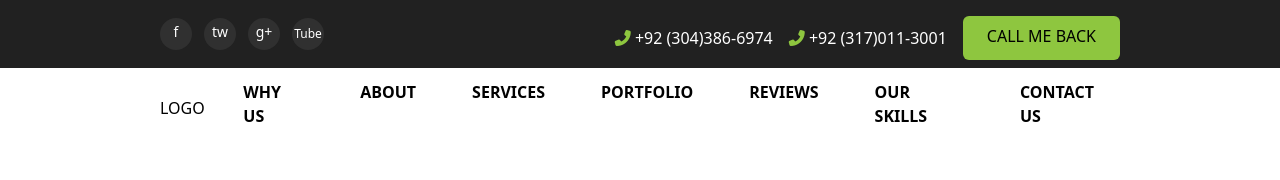
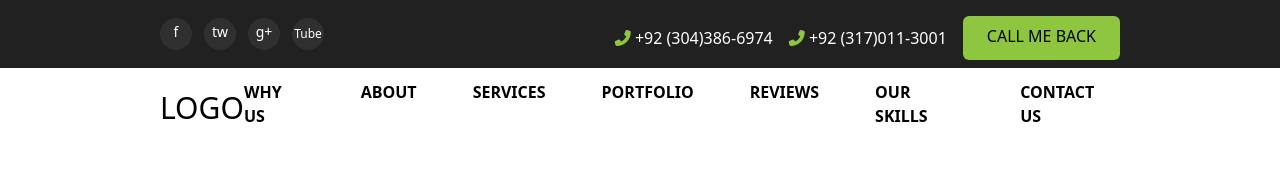
Before and after one commit to zaybali/PIAIC-HTML-CSS-Assignments, a website: page final_assignment_css/index.html in a window 1280 px wide. Shown: the top 180 px of the page. Drawn offline with Linux system fonts and the light colour scheme.

Commit message:
Update index.html

```diff
--- a/final_assignment_css/index.html
+++ b/final_assignment_css/index.html
@@ -42,7 +42,7 @@
         <!-- Logo -->
         <div class="pt-2 w-20" >
 <!--           <img src="images/logo.png" class="" alt=""> -->
-          <h1>LOGO</h1>
+          <h1 class="text-3xl">LOGO</h1>
         </div>
         <!-- Menu Items -->
         <div class="hidden font-semibold space-x-12 md:flex">
```
